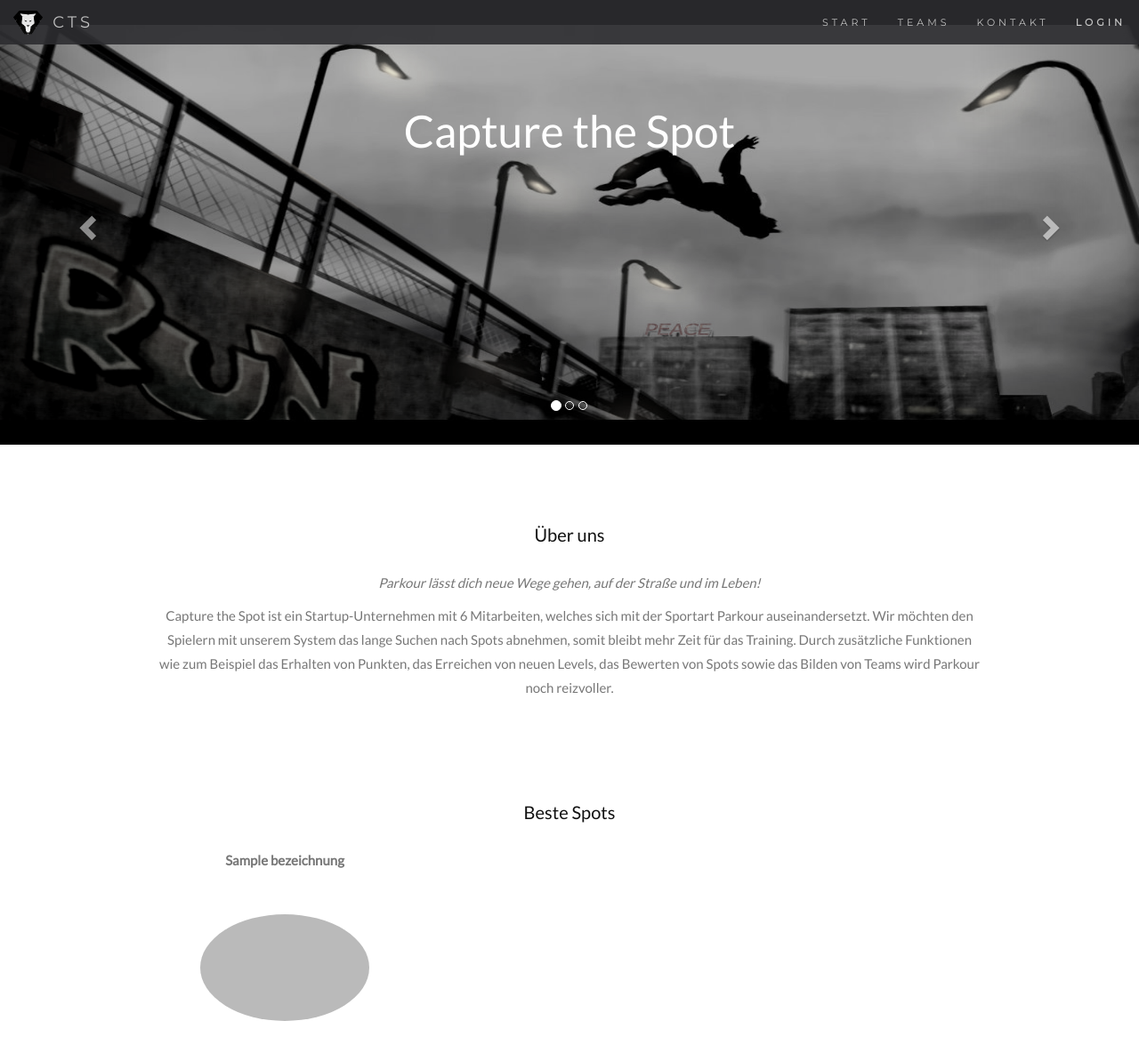
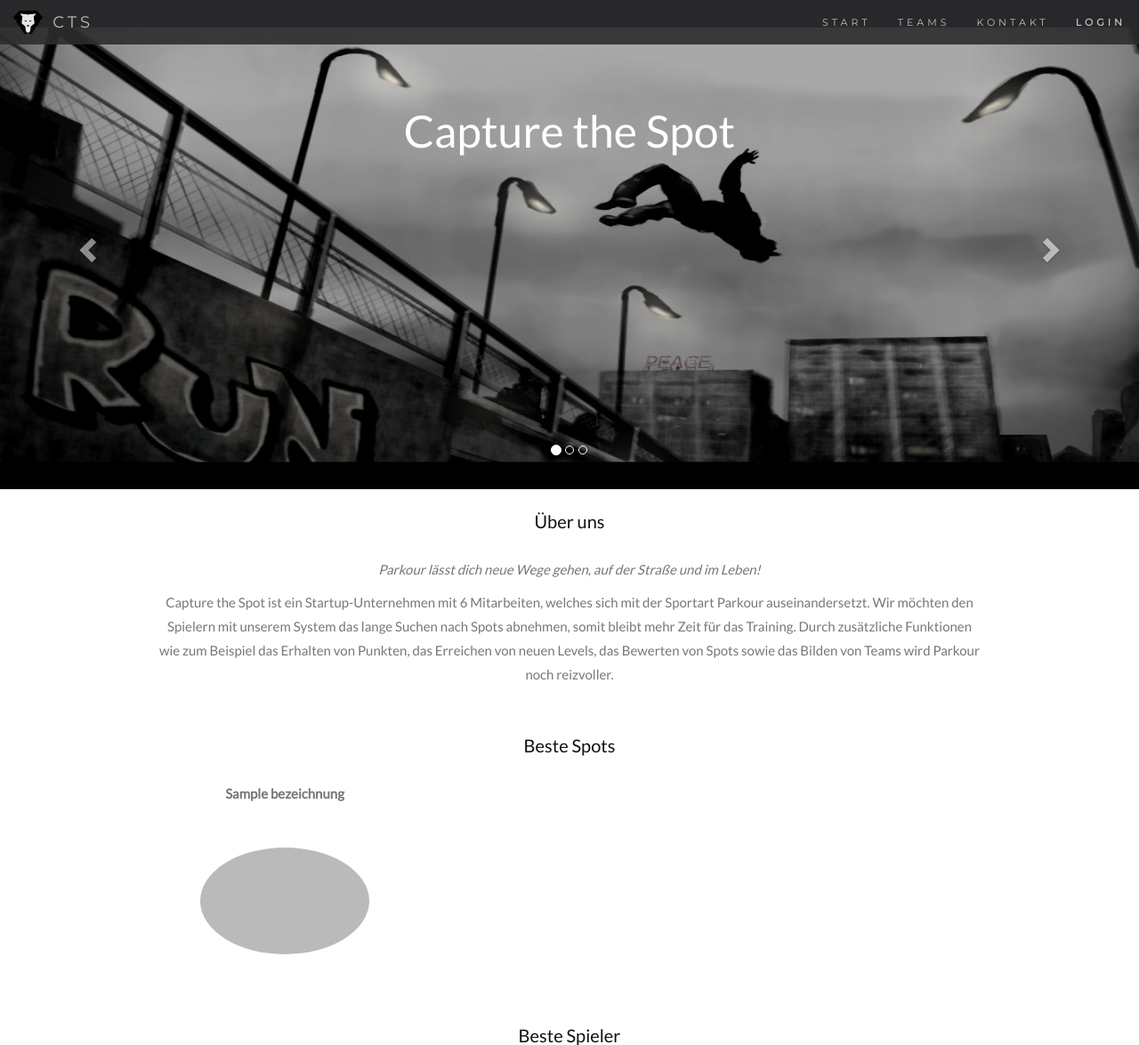
Before and after one commit to MarcZeger/db-webprojekt, a Django app: template ctsapp/templates/ctsapp/index.html in a window 1280 px wide. Shown: the top 1175 px of the page at 89% size. Run offline with Django 3.2, Linux system fonts and the light colour scheme; the template is opened without the code that fills it: most values are stand-ins (such as "Sample title", 1, 10 or a date in 2020); some libraries are stand-ins or nearby versions; grey boxes are pictures that could not be loaded.

Commit message:
Alles mögliche

```diff
--- a/ctsapp/static/cts/stylesheet.css
+++ b/ctsapp/static/cts/stylesheet.css
@@ -191,7 +191,7 @@
 
   .best-spot-picture {width: 210px; height: 140px}
 
-  .slider-picture {max-height: 500px !important;}
+  .slider-picture {max-height: 550px !important;}
 
   #spot-search {padding-top: 0px;}
 
@@ -456,3 +456,26 @@
   }
 
   /* Loader */
+
+  #umkreis-suche .row {
+      margin-left: 0px !important;
+  }
+
+@media (min-width: 768px) {
+  #umkreis-suche select {
+    width: 83.33333333% !important;
+}
+}
+
+  #container-profil {
+      padding-bottom: 10px;
+  }
+
+  .container-small-bottom {
+      padding-bottom:20px;
+  }
+  @media (max-width:400px ) {
+      .profil-level {
+          font-size: 9px;
+      }
+  }
--- a/ctsapp/templates/ctsapp/index.html
+++ b/ctsapp/templates/ctsapp/index.html
@@ -36,12 +36,12 @@
 </div>
 
 
-<div id="band" class="container text-center">
+<div id="band" class="container text-center container-small-padding container-small-bottom">
   <h3>Über uns</h3>
   <p><em>Parkour lässt dich neue Wege gehen, auf der Straße und im Leben!</em></p>
     <p>Capture the Spot ist ein Startup-Unternehmen mit 6 Mitarbeiten, welches sich mit der Sportart Parkour auseinandersetzt. Wir möchten den Spielern mit unserem System das lange Suchen nach Spots abnehmen, somit bleibt mehr Zeit für das Training. Durch zusätzliche Funktionen wie zum Beispiel das Erhalten von Punkten, das Erreichen von neuen Levels, das Bewerten von Spots sowie das Bilden von Teams wird Parkour noch reizvoller.</p>
 </div>
-<div class="container container-small-padding text-center">
+<div class="container container-small-padding text-center container-small-bottom">
     <h3>Beste Spots</h3>
   <div class="row">
     {% for spot in best_spots %}
@@ -65,7 +65,7 @@
 
 
 
-    <div id="contact" class="container container-small-padding">
+    <div id="contact" class="container container-small-padding container-small-bottom">
 
       <h3 class="text-center">Beste Spieler</h3>
       <ul class="nav nav-tabs">
@@ -87,7 +87,7 @@
     </div>
 
 
-    <div id="contact" class="container container-small-padding">
+    <div id="contact" class="container container-small-padding container-small-bottom">
           <h3 class="text-center">Beste Teams</h3>
             <ul class="nav nav-tabs">
           {% for team in teams %}
```
Also changed, not shown: ctsapp/templates/ctsapp/administration.html (+5 -5 lines), ctsapp/templates/ctsapp/profil.html (+38 -35 lines), ctsapp/templates/ctsapp/spot_detail.html (+6 -1 lines), ctsapp/templates/ctsapp/umkreissuche.html (+7 -9 lines), ctsapp/views.py (+5 -2 lines).
